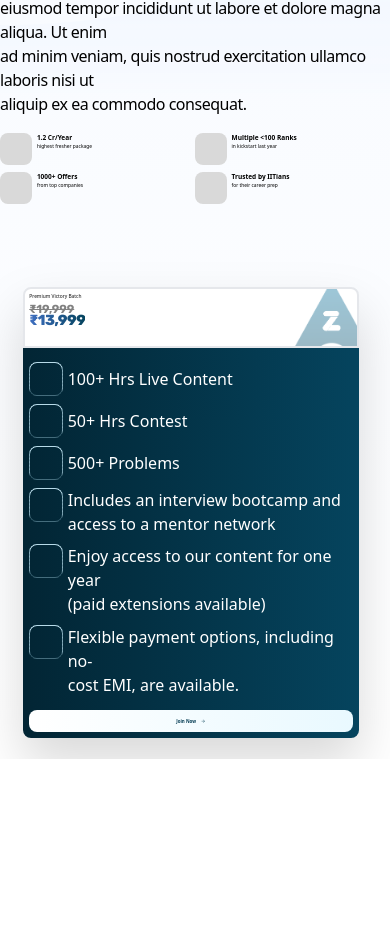
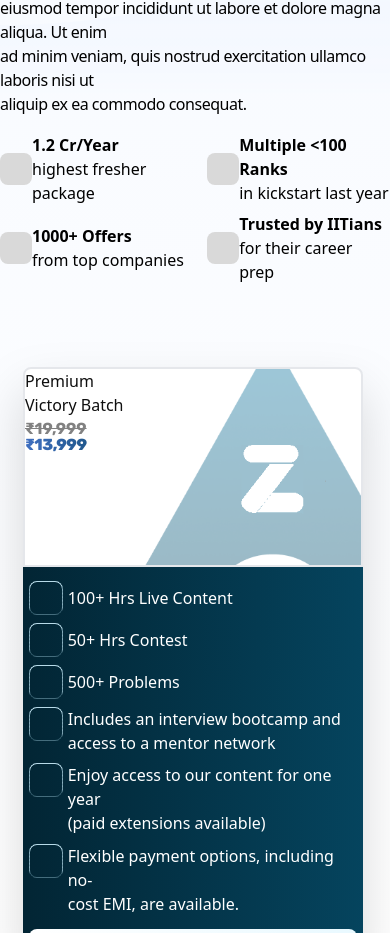
Before and after one commit to suriyaaap13/AZ-Assignment, a React (Vite) app: page / in a window 390 px wide. Shown: the part 853-1786 px from the top of the page. Before the commit the page ends 1612 px from the top, so only its background shows below. Built offline with nearby package versions, Linux system fonts and the light colour scheme.

Commit message:
Make the Course Card upper part responsive

```diff
--- a/src/App.jsx
+++ b/src/App.jsx
@@ -116,20 +116,20 @@
 
 
         {/* Right Part */}
-        <div className='relative z-10 my-[5.2vw] mx-[5.9vw] mr-[8vw] letter-spacing drop-shadow-2xl'>
+        <div className='relative z-10 my-[5.2vw] mx-[5.9vw] mr-[7vw] letter-spacing drop-shadow-2xl'>
           {/* Course Card */}
           <div className=''>
             {/* Upper Card */}
             <div className='border-2 rounded-t-lg w-full bg-[#FFFFFF] flex justify-between'>
               {/* Upper Card left Side */}
-              <div className='ml-[1.1vw] my-[1.1vw]'>
-                <div className='font-dmSans text-[1.25vw] font-medium text-[#0F0F0F]'>Premium Victory Batch</div>
-                <div className='font-rubik font-bold text-[3vw] line-through text-[#818181]'>₹19,999</div>
-                <div className='font-rubik font-extrabold text-[3.75vw] mt-[-2vw] gradient-price'>₹13,999</div>
+              <div className='sm:ml-[4.05vw] sm:my-[4.05vw] md:ml-[1.1vw] md:my-[1.1vw]'>
+                <div className='font-dmSans font-medium text-[#0F0F0F] sm:text-[3vw] md:text-[1.25vw]'>Premium Victory Batch</div>
+                <div className='font-rubik font-bold line-through text-[#818181] sm:text-[6.154vw] md:text-[3vw]'>₹19,999</div>
+                <div className='font-rubik font-extrabold sm:text-[8.2vw] md:text-[3.75vw] mt-[-2vw] gradient-price'>₹13,999</div>
               </div>
               {/* Image part of the Card */}
               <div className='opacity-40'>
-                <img alt='Logo' className='h-[14.5vw]' src={AZLogo}/>
+                <img alt='Logo' className='sm:h-[32vw] md:h-[14.5vw]' src={AZLogo}/>
               </div>
             </div>
             {/* End of Upper Card Part */}
--- a/src/components/CourseAchiev.jsx
+++ b/src/components/CourseAchiev.jsx
@@ -2,11 +2,11 @@
 
 export default function CourseAchiev({title, subtitle}) {
   return (
-    <div className='flex mt-[-2px]'>
-        <div className='w-[4.167vw] h-[4.167vw] bg-[#D9D9D9] rounded-lg p-4 mr-[1.25vw]'></div>
-        <div >
-            <div className='font-bold text-[1.67vw]'>{title}</div>
-            <div className='font-normal text-[1.25vw]'>{subtitle}</div>
+    <div className='flex items-center mt-[-2px]'>
+        <div className='bg-[#D9D9D9] rounded-lg p-4 sm:mr-[2.56vw] md:mr-[1.25vw] sm:w-[7.7vw] sm:h-[7.7vw] md:w-[4.167vw] md:h-[4.167vw] '></div>
+        <div>
+            <div className='font-bold sm:text-[3.59vw] md:text-[1.67vw]'>{title}</div>
+            <div className='font-normal sm:text-[3.1vw] md:text-[1.25vw]'>{subtitle}</div>
         </div>
     </div>
   )
```
